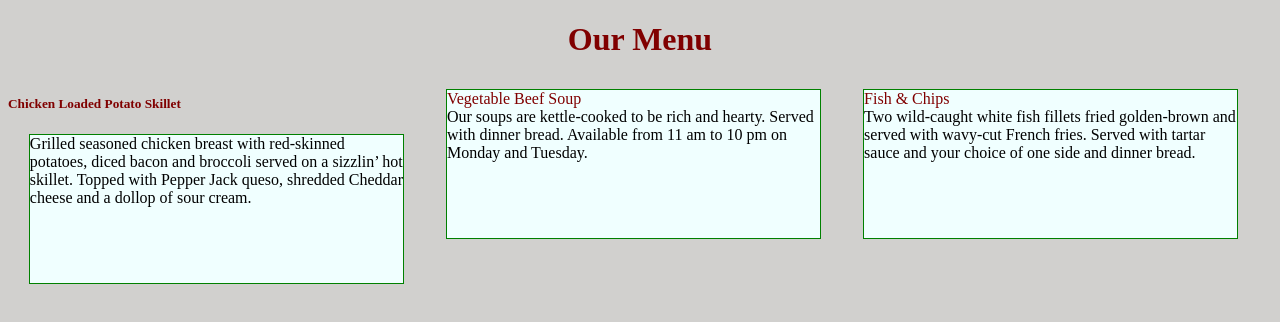
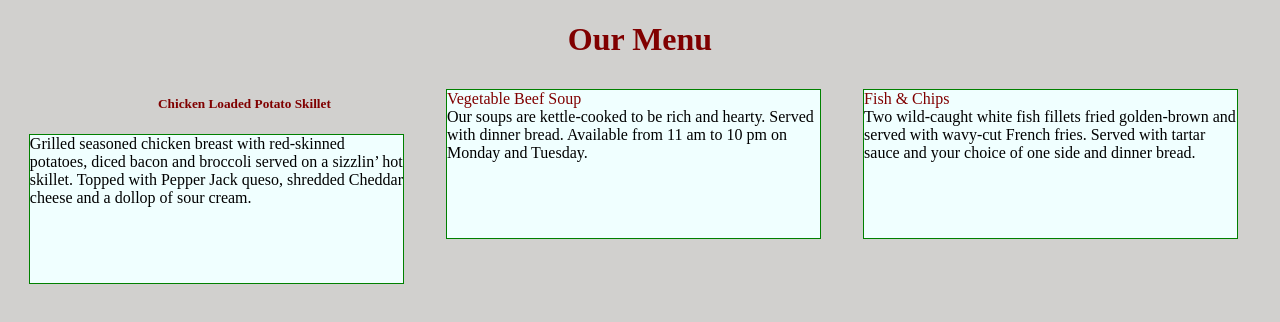
Before and after one commit to tom-usav/design_css, a plain HTML site: page site/index.html in a window 1280 px wide. Drawn offline with Linux system fonts and the light colour scheme.

```diff
--- a/site/css/style.css
+++ b/site/css/style.css
@@ -17,7 +17,7 @@ h6 {
 
 h5 {
   color: maroon;
-  margin-right: 5px;
+  margin-right: 10px;
 
 }
 
@@ -63,7 +63,7 @@ p {
 .chicken {
   color: maroon;
   position: relative;
-
+  left: 150px;
 
 }
 
```
